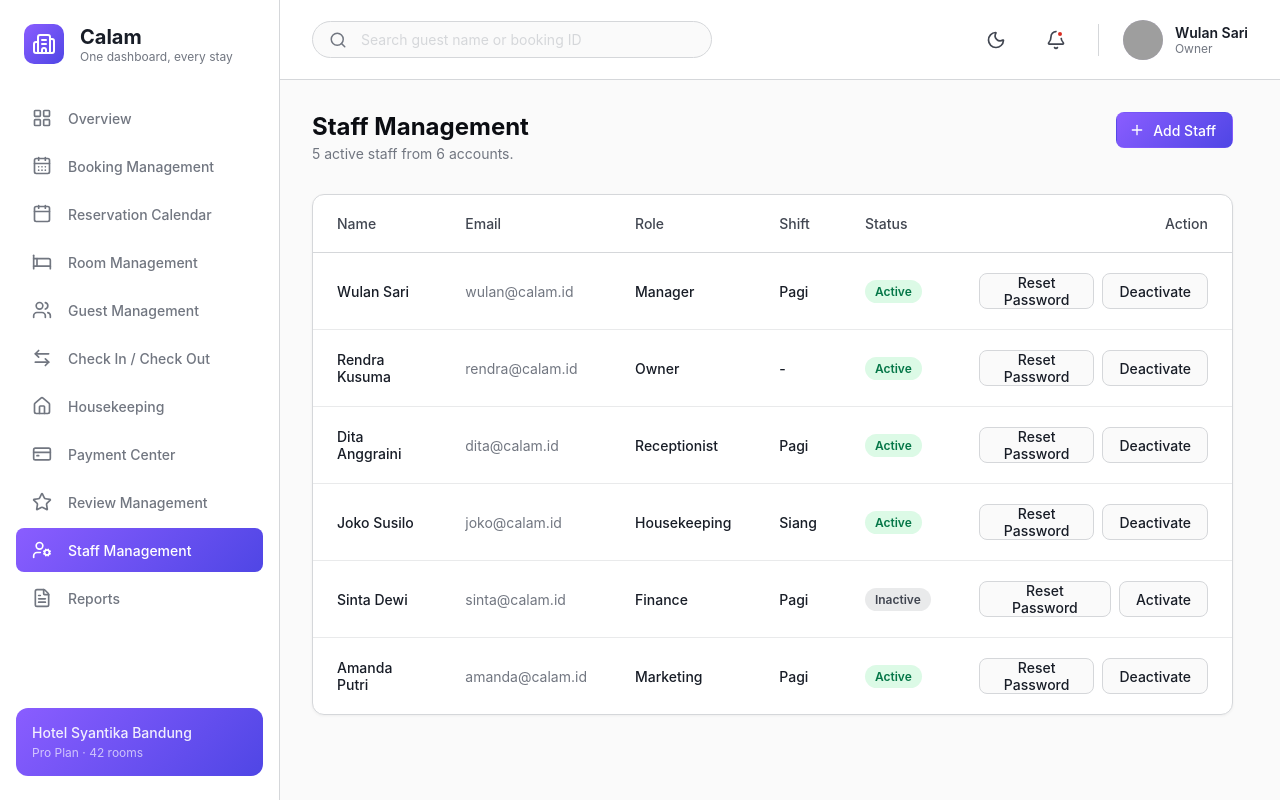
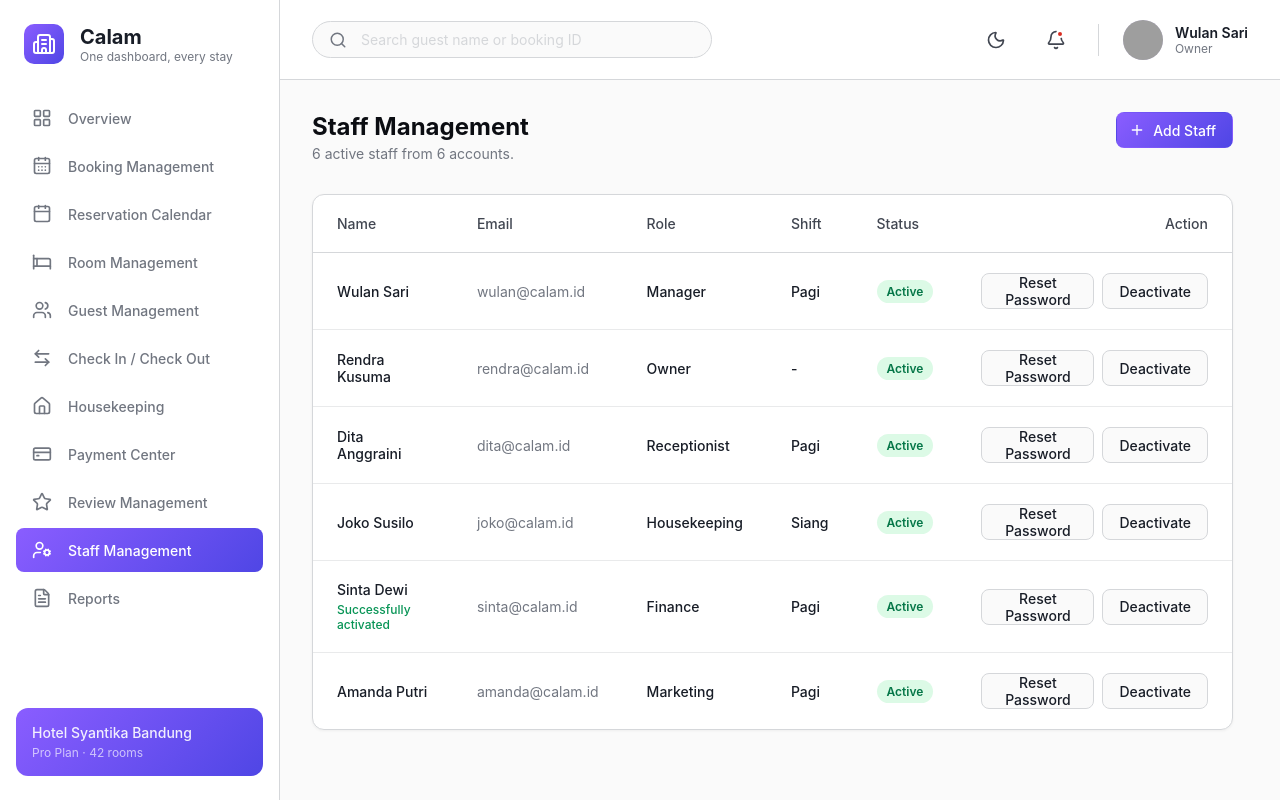
Before and after one commit to kdhfee26sys/Vibe-Coding---Calam-Hotel-Bookment-2, a React (Vite) app: page /staff in a window 1280 px wide. Both pictures are taken after a click on the button "Activate". Built offline with nearby package versions, Linux system fonts and the light colour scheme; grey boxes are pictures that could not be loaded.

Commit message:
update staff actions

```diff
--- a/src/features/staff/pages/StaffManagementPage/StaffManagementPage.module.css
+++ b/src/features/staff/pages/StaffManagementPage/StaffManagementPage.module.css
@@ -121,3 +121,24 @@
   background-color: var(--color-utility-utility-gray-utility-gray-400);
   color: var(--color-utility-utility-gray-utility-gray-900);
 }
+
+.indicator {
+  display: block;
+  font-size: 0.75rem;
+  margin-top: 0.25rem;
+  font-weight: 500;
+  animation: fadeIn 0.3s ease-in;
+}
+
+.indicatorSuccess {
+  color: var(--color-utility-utility-color-utility-success-600);
+}
+
+@keyframes fadeIn {
+  from { opacity: 0; transform: translateY(-4px); }
+  to { opacity: 1; transform: translateY(0); }
+}
+
+:global([data-theme='dark']) .indicatorSuccess {
+  color: var(--color-utility-utility-color-utility-success-500);
+}
--- a/src/features/staff/pages/StaffManagementPage/StaffManagementPage.tsx
+++ b/src/features/staff/pages/StaffManagementPage/StaffManagementPage.tsx
@@ -25,6 +25,25 @@ const mockStaff: Staff[] = [
 export const StaffManagementPage: React.FC = () => {
   const [staffList, setStaffList] = useState<Staff[]>(mockStaff);
   const [isModalOpen, setIsModalOpen] = useState(false);
+  const [actionIndicator, setActionIndicator] = useState<{id: string, text: string} | null>(null);
+
+  const handleResetPassword = (id: string) => {
+    setActionIndicator({ id, text: 'Successfully reset password' });
+    setTimeout(() => setActionIndicator(null), 3000);
+  };
+
+  const handleToggleStatus = (id: string, currentStatus: string) => {
+    setStaffList(prev => prev.map(staff =>
+      staff.id === id
+        ? { ...staff, status: currentStatus === 'Aktif' ? 'Nonaktif' : 'Aktif' }
+        : staff
+    ));
+    setActionIndicator({
+      id,
+      text: currentStatus === 'Aktif' ? 'Successfully deactivated' : 'Successfully activated'
+    });
+    setTimeout(() => setActionIndicator(null), 3000);
+  };
 
   const handleAddStaff = (newStaff: Staff) => {
     setStaffList([...staffList, newStaff]);
@@ -61,7 +80,14 @@ export const StaffManagementPage: React.FC = () => {
           <tbody>
             {staffList.map((staff) => (
               <tr key={staff.id} className={styles.tr}>
-                <td className={styles.td}>{staff.name}</td>
+                <td className={styles.td}>
+                  {staff.name}
+                  {actionIndicator?.id === staff.id && (
+                    <span className={`${styles.indicator} ${styles.indicatorSuccess}`}>
+                      {actionIndicator.text}
+                    </span>
+                  )}
+                </td>
                 <td className={`${styles.td} ${styles.emailText}`}>{staff.email}</td>
                 <td className={styles.td}>{staff.role}</td>
                 <td className={styles.td}>{staff.shift}</td>
@@ -72,8 +98,10 @@ export const StaffManagementPage: React.FC = () => {
                 </td>
                 <td className={styles.td}>
                   <div className={styles.actionCell}>
-                    <Button variant="secondary">Reset Password</Button>
-                    <Button variant="secondary">
+                    <Button variant="secondary" onClick={() => handleResetPassword(staff.id)}>
+                      Reset Password
+                    </Button>
+                    <Button variant="secondary" onClick={() => handleToggleStatus(staff.id, staff.status)}>
                       {staff.status === 'Aktif' ? 'Deactivate' : 'Activate'}
                     </Button>
                   </div>
```
